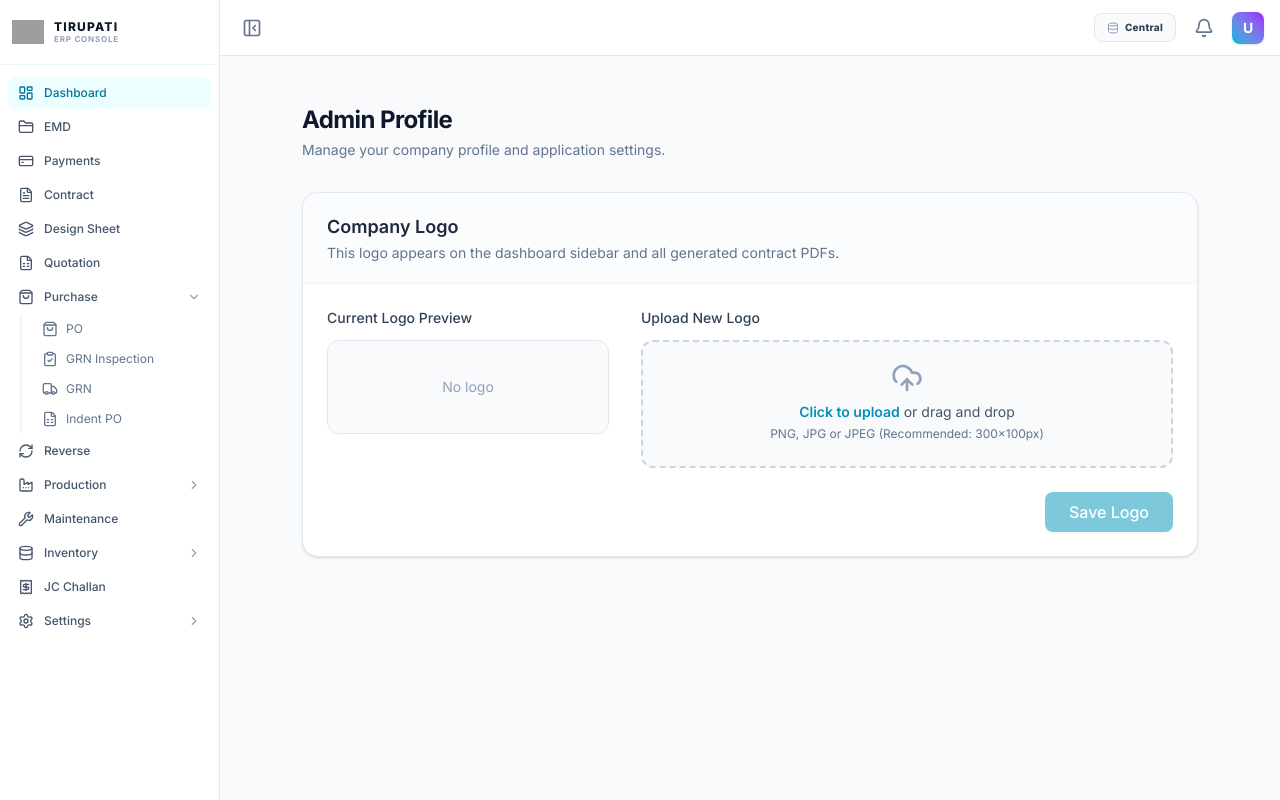
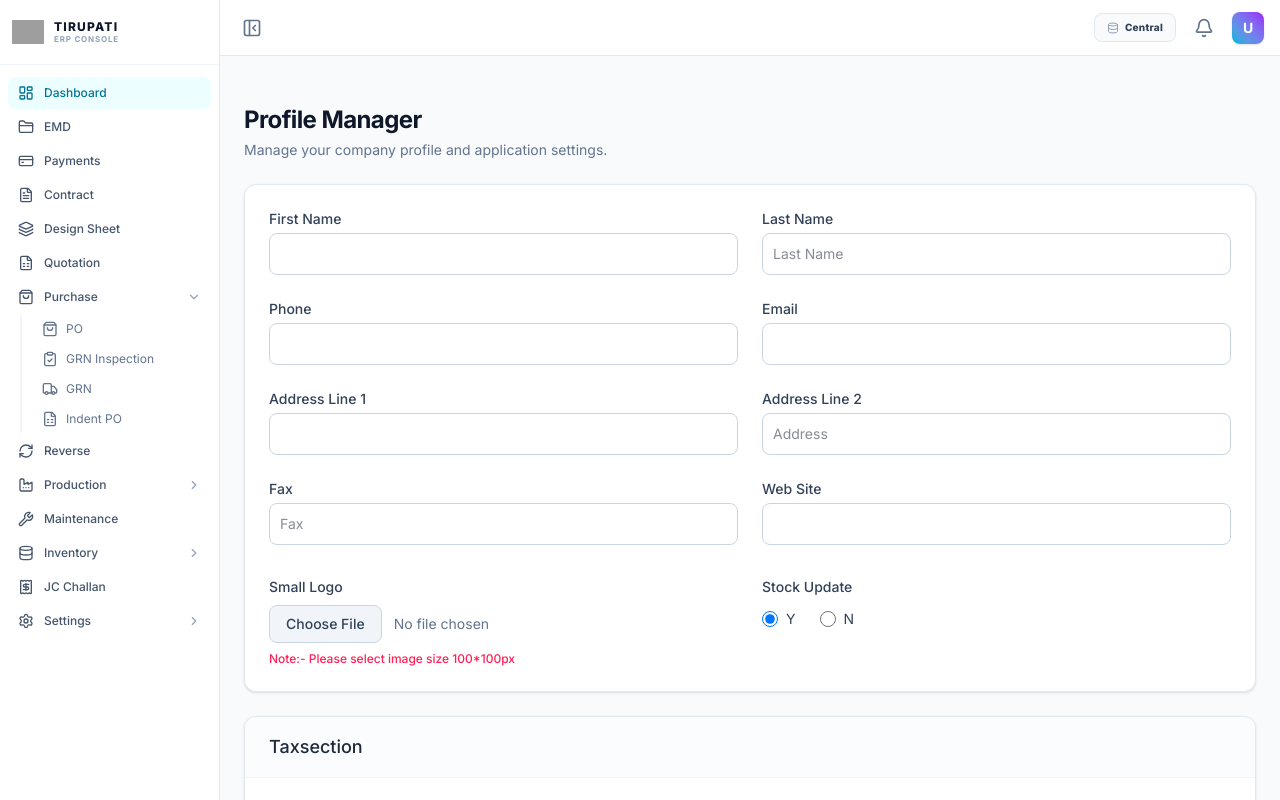
Before and after one commit to doomshell2020/OperifyNextJs, a Next.js app in the folder frontend/: page /dashboard/admin/profile in a window 1280 px wide. Built offline with nearby package versions, Linux system fonts and the light colour scheme; no server answers; grey boxes are pictures that could not be loaded.

Commit message:
Add full company and tax details to Admin Profile

```diff
--- a/frontend/app/dashboard/admin/profile/page.tsx
+++ b/frontend/app/dashboard/admin/profile/page.tsx
@@ -1,7 +1,7 @@
 'use client';
 
 import React, { useState, useEffect } from 'react';
-import { UploadCloud, CheckCircle2, AlertCircle } from 'lucide-react';
+import { UploadCloud, CheckCircle2, AlertCircle, Save } from 'lucide-react';
 import apiClient from '../../../../services/apiClient';
 
 export default function AdminProfilePage() {
@@ -10,6 +10,27 @@ export default function AdminProfilePage() {
   const [loading, setLoading] = useState(false);
   const [success, setSuccess] = useState('');
   const [error, setError] = useState('');
+
+  const [profileData, setProfileData] = useState({
+    first_name: '',
+    last_name: '',
+    phone: '',
+    email: '',
+    address1: '',
+    address2: '',
+    fax: '',
+    website: '',
+    status: 'Y',
+    company_name: '',
+    pan_number: '',
+    gst_no: '',
+    tin_date: '',
+    account_number: '',
+    ifsc: '',
+    address: '',
+    company_number: '',
+    alias: ''
+  });
 
   useEffect(() => {
     // Fetch current logo
@@ -24,6 +45,35 @@ export default function AdminProfilePage() {
         }
       })
       .catch(err => console.error('Failed to load logo:', err));
+
+    // Fetch full profile data
+    apiClient.get('/settings/profile')
+      .then(res => {
+        if (res.data.success && res.data.profile) {
+          const p = res.data.profile;
+          setProfileData({
+            first_name: p.first_name || '',
+            last_name: p.last_name || '',
+            phone: p.phone || '',
+            email: p.contact_email || p.email || '',
+            address1: p.address1 || '',
+            address2: p.address2 || '',
+            fax: p.fax || '',
+            website: p.website || '',
+            status: p.status || 'Y',
+            company_name: p.company_name || '',
+            pan_number: p.pan_number || '',
+            gst_no: p.gst_no || '',
+            tin_date: p.tin_date ? new Date(p.tin_date).toISOString().split('T')[0] : '',
+            account_number: p.account_number || '',
+            ifsc: p.ifsc || '',
+            address: p.address || '',
+            company_number: p.affiliation_no || '', // mapped from affiliation_no
+            alias: p.alias || ''
+          });
+        }
+      })
+      .catch(err => console.error('Failed to load profile details:', err));
   }, []);
 
   const handleFileChange = (e: React.ChangeEvent<HTMLInputElement>) => {
@@ -36,102 +86,221 @@ export default function AdminProfilePage() {
     }
   };
 
-  const handleUpload = async () => {
-    if (!file) return;
+  const handleInputChange = (e: React.ChangeEvent<HTMLInputElement>) => {
+    const { name, value } = e.target;
+    setProfileData(prev => ({ ...prev, [name]: value }));
+  };
+
+  const handleUploadAndSave = async () => {
     setLoading(true);
     setSuccess('');
     setError('');
 
-    const formData = new FormData();
-    formData.append('logo', file);
-
     try {
-      const response = await apiClient.post('/settings/upload-logo', formData, {
-        headers: { 'Content-Type': 'multipart/form-data' }
+      // 1. Save Text Profile Data
+      await apiClient.put('/settings/profile', {
+        ...profileData,
+        contact_email: profileData.email // map frontend field to backend if needed
       });
 
-      if (response.data.success) {
-        setSuccess('Logo updated successfully! The sidebar and PDFs will now use this logo.');
-        window.location.reload(); // Reload to refresh sidebar state if not using global state
-      } else {
-        setError(response.data.message || 'Failed to upload logo');
+      // 2. Upload Logo if selected
+      if (file) {
+        const formData = new FormData();
+        formData.append('logo', file);
+        await apiClient.post('/settings/upload-logo', formData, {
+          headers: { 'Content-Type': 'multipart/form-data' }
+        });
+      }
+
+      setSuccess('Profile updated successfully!');
+
+      // Reload page only if logo changed to update sidebar/cache
+      if (file) {
+        setTimeout(() => window.location.reload(), 1000);
       }
     } catch (err: any) {
-      setError(err.response?.data?.message || 'An error occurred during upload.');
+      setError(err.response?.data?.message || 'An error occurred during update.');
     } finally {
       setLoading(false);
     }
   };
 
   return (
-    <div className="max-w-4xl mx-auto py-6">
-      <div className="mb-8">
-        <h1 className="text-2xl font-bold text-slate-900 tracking-tight">Admin Profile</h1>
-        <p className="text-slate-500 mt-1 text-sm">Manage your company profile and application settings.</p>
+    <div className="max-w-7xl mx-auto py-6">
+      <div className="mb-6 flex justify-between items-end">
+        <div>
+          <h1 className="text-2xl font-bold text-slate-900 tracking-tight">Profile Manager</h1>
+          <p className="text-slate-500 mt-1 text-sm">Manage your company profile and application settings.</p>
+        </div>
       </div>
 
-      <div className="bg-white border border-slate-200 rounded-2xl shadow-sm overflow-hidden">
-        <div className="px-6 py-5 border-b border-slate-100 bg-slate-50/50">
-          <h2 className="text-lg font-semibold text-slate-800">Company Logo</h2>
-          <p className="text-slate-500 text-sm mt-0.5">This logo appears on the dashboard sidebar and all generated contract PDFs.</p>
-        </div>
+      <div className="bg-white border border-slate-200 rounded-xl shadow-sm overflow-hidden mb-6">
+        <div className="p-6">
+          <div className="grid grid-cols-1 md:grid-cols-2 gap-6">
 
-        <div className="p-6">
-          <div className="flex flex-col md:flex-row gap-8 items-start">
+            <div>
+              <label className="block text-sm font-medium text-slate-700 mb-1">First Name</label>
+              <input type="text" name="first_name" value={profileData.first_name} onChange={handleInputChange} className="w-full p-2.5 border border-slate-300 rounded-lg text-sm focus:ring-2 focus:ring-cyan-500 focus:border-cyan-500 outline-none transition-all" />
+            </div>
 
-            {/* Logo Preview Area */}
-            <div className="w-full md:w-1/3">
-              <p className="text-sm font-medium text-slate-700 mb-3">Current Logo Preview</p>
-              <div className="aspect-[3/1] bg-slate-50 border border-slate-200 rounded-xl flex items-center justify-center p-4">
-                {preview ? (
-                  <img src={preview} alt="Logo Preview" className="max-w-full max-h-full object-contain mix-blend-multiply" />
-                ) : (
-                  <span className="text-slate-400 text-sm">No logo</span>
+            <div>
+              <label className="block text-sm font-medium text-slate-700 mb-1">Last Name</label>
+              <input type="text" name="last_name" value={profileData.last_name} onChange={handleInputChange} className="w-full p-2.5 border border-slate-300 rounded-lg text-sm focus:ring-2 focus:ring-cyan-500 focus:border-cyan-500 outline-none transition-all" placeholder="Last Name" />
+            </div>
+
+            <div>
+              <label className="block text-sm font-medium text-slate-700 mb-1">Phone</label>
+              <input type="text" name="phone" value={profileData.phone} onChange={handleInputChange} className="w-full p-2.5 border border-slate-300 rounded-lg text-sm focus:ring-2 focus:ring-cyan-500 focus:border-cyan-500 outline-none transition-all" />
+            </div>
+
+            <div>
+              <label className="block text-sm font-medium text-slate-700 mb-1">Email</label>
+              <input type="email" name="email" value={profileData.email} onChange={handleInputChange} className="w-full p-2.5 border border-slate-300 rounded-lg text-sm focus:ring-2 focus:ring-cyan-500 focus:border-cyan-500 outline-none transition-all" />
+            </div>
+
+            <div>
+              <label className="block text-sm font-medium text-slate-700 mb-1">Address Line 1</label>
+              <input type="text" name="address1" value={profileData.address1} onChange={handleInputChange} className="w-full p-2.5 border border-slate-300 rounded-lg text-sm focus:ring-2 focus:ring-cyan-500 focus:border-cyan-500 outline-none transition-all" />
+            </div>
+
+            <div>
+              <label className="block text-sm font-medium text-slate-700 mb-1">Address Line 2</label>
+              <input type="text" name="address2" value={profileData.address2} onChange={handleInputChange} className="w-full p-2.5 border border-slate-300 rounded-lg text-sm focus:ring-2 focus:ring-cyan-500 focus:border-cyan-500 outline-none transition-all" placeholder="Address" />
+            </div>
+
+            <div>
+              <label className="block text-sm font-medium text-slate-700 mb-1">Fax</label>
+              <input type="text" name="fax" value={profileData.fax} onChange={handleInputChange} className="w-full p-2.5 border border-slate-300 rounded-lg text-sm focus:ring-2 focus:ring-cyan-500 focus:border-cyan-500 outline-none transition-all" placeholder="Fax" />
+            </div>
+
+            <div>
+              <label className="block text-sm font-medium text-slate-700 mb-1">Web Site</label>
+              <input type="text" name="website" value={profileData.website} onChange={handleInputChange} className="w-full p-2.5 border border-slate-300 rounded-lg text-sm focus:ring-2 focus:ring-cyan-500 focus:border-cyan-500 outline-none transition-all" />
+            </div>
+
+            {/* Logo and Stock Update */}
+            <div className="col-span-1 md:col-span-2 grid grid-cols-1 md:grid-cols-2 gap-6 mt-2">
+              <div>
+                <label className="block text-sm font-medium text-slate-700 mb-2">Small Logo</label>
+                <div className="flex items-center gap-3">
+                  <label className="flex items-center justify-center px-4 py-2 bg-slate-100 hover:bg-slate-200 text-slate-700 text-sm font-medium rounded-lg cursor-pointer border border-slate-300 transition-colors">
+                    Choose File
+                    <input type="file" className="hidden" accept="image/*" onChange={handleFileChange} />
+                  </label>
+                  <span className="text-sm text-slate-500 truncate max-w-[200px]">
+                    {file ? file.name : 'No file chosen'}
+                  </span>
+                </div>
+                <p className="text-xs text-rose-500 mt-2 font-medium">Note:- Please select image size 100*100px</p>
+                {preview && (
+                  <div className="mt-3 w-16 h-16 rounded border border-slate-200 overflow-hidden bg-slate-50 flex items-center justify-center">
+                    <img src={preview} alt="Logo Preview" className="max-w-full max-h-full object-contain" />
+                  </div>
                 )}
               </div>
-            </div>
 
-            {/* Upload Area */}
-            <div className="flex-1 w-full">
-              <p className="text-sm font-medium text-slate-700 mb-3">Upload New Logo</p>
-
-              <label className="flex flex-col items-center justify-center w-full h-32 border-2 border-slate-300 border-dashed rounded-xl cursor-pointer bg-slate-50 hover:bg-slate-100 transition-colors group">
-                <div className="flex flex-col items-center justify-center pt-5 pb-6">
-                  <UploadCloud className="w-8 h-8 text-slate-400 group-hover:text-cyan-500 mb-2 transition-colors" />
-                  <p className="mb-1 text-sm text-slate-600"><span className="font-semibold text-cyan-600">Click to upload</span> or drag and drop</p>
-                  <p className="text-xs text-slate-500">PNG, JPG or JPEG (Recommended: 300x100px)</p>
+              <div>
+                <label className="block text-sm font-medium text-slate-700 mb-3">Stock Update</label>
+                <div className="flex items-center gap-6">
+                  <label className="flex items-center gap-2 cursor-pointer">
+                    <input type="radio" name="status" value="Y" checked={profileData.status === 'Y'} onChange={handleInputChange} className="w-4 h-4 text-cyan-600 focus:ring-cyan-500 border-slate-300" />
+                    <span className="text-sm text-slate-700">Y</span>
+                  </label>
+                  <label className="flex items-center gap-2 cursor-pointer">
+                    <input type="radio" name="status" value="N" checked={profileData.status === 'N'} onChange={handleInputChange} className="w-4 h-4 text-cyan-600 focus:ring-cyan-500 border-slate-300" />
+                    <span className="text-sm text-slate-700">N</span>
+                  </label>
                 </div>
-                <input type="file" className="hidden" accept="image/png, image/jpeg, image/jpg" onChange={handleFileChange} />
-              </label>
-
-              {success && (
-                <div className="mt-4 p-3 bg-emerald-50 text-emerald-700 text-sm rounded-lg flex items-start gap-2 border border-emerald-100">
-                  <CheckCircle2 className="w-4 h-4 mt-0.5 shrink-0" />
-                  <p>{success}</p>
-                </div>
-              )}
-
-              {error && (
-                <div className="mt-4 p-3 bg-rose-50 text-rose-700 text-sm rounded-lg flex items-start gap-2 border border-rose-100">
-                  <AlertCircle className="w-4 h-4 mt-0.5 shrink-0" />
-                  <p>{error}</p>
-                </div>
-              )}
-
-              <div className="mt-6 flex justify-end">
-                <button
-                  onClick={handleUpload}
-                  disabled={!file || loading}
-                  className="bg-cyan-600 hover:bg-cyan-700 text-white font-medium py-2 px-6 rounded-lg transition-colors disabled:opacity-50 disabled:cursor-not-allowed flex items-center gap-2 shadow-sm"
-                >
-                  {loading ? 'Uploading...' : 'Save Logo'}
-                </button>
               </div>
             </div>
 
           </div>
         </div>
       </div>
+
+      <div className="bg-white border border-slate-200 rounded-xl shadow-sm overflow-hidden">
+        <div className="px-6 py-4 border-b border-slate-100 bg-slate-50/50">
+          <h2 className="text-lg font-medium text-slate-800">Taxsection</h2>
+        </div>
+        <div className="p-6">
+          <div className="grid grid-cols-1 md:grid-cols-2 gap-6">
+
+            <div>
+              <label className="block text-sm font-medium text-slate-700 mb-1">Company Name</label>
+              <input type="text" name="company_name" value={profileData.company_name} onChange={handleInputChange} className="w-full p-2.5 border border-slate-300 rounded-lg text-sm focus:ring-2 focus:ring-cyan-500 focus:border-cyan-500 outline-none transition-all" />
+            </div>
+
+            <div>
+              <label className="block text-sm font-medium text-slate-700 mb-1">Pan No</label>
+              <input type="text" name="pan_number" value={profileData.pan_number} onChange={handleInputChange} className="w-full p-2.5 border border-slate-300 rounded-lg text-sm focus:ring-2 focus:ring-cyan-500 focus:border-cyan-500 outline-none transition-all" />
+            </div>
+
+            <div className="md:col-start-2">
+              <label className="block text-sm font-medium text-slate-700 mb-1">GST No</label>
+              <input type="text" name="gst_no" value={profileData.gst_no} onChange={handleInputChange} className="w-full p-2.5 border border-slate-300 rounded-lg text-sm focus:ring-2 focus:ring-cyan-500 focus:border-cyan-500 outline-none transition-all" />
+            </div>
+
+            <div className="md:col-start-1 md:row-start-3">
+              <label className="block text-sm font-medium text-slate-700 mb-1">Tin Date</label>
+              <input type="date" name="tin_date" value={profileData.tin_date} onChange={handleInputChange} className="w-full p-2.5 border border-slate-300 rounded-lg text-sm focus:ring-2 focus:ring-cyan-500 focus:border-cyan-500 outline-none transition-all text-slate-700" />
+            </div>
+
+            <div>
+              <label className="block text-sm font-medium text-slate-700 mb-1">Account No</label>
+              <input type="text" name="account_number" value={profileData.account_number} onChange={handleInputChange} className="w-full p-2.5 border border-slate-300 rounded-lg text-sm focus:ring-2 focus:ring-cyan-500 focus:border-cyan-500 outline-none transition-all" />
+            </div>
+
+            <div>
+              <label className="block text-sm font-medium text-slate-700 mb-1">IFSC Code</label>
+              <input type="text" name="ifsc" value={profileData.ifsc} onChange={handleInputChange} className="w-full p-2.5 border border-slate-300 rounded-lg text-sm focus:ring-2 focus:ring-cyan-500 focus:border-cyan-500 outline-none transition-all" />
+            </div>
+
+            <div>
+              <label className="block text-sm font-medium text-slate-700 mb-1">Address</label>
+              <input type="text" name="address" value={profileData.address} onChange={handleInputChange} className="w-full p-2.5 border border-slate-300 rounded-lg text-sm focus:ring-2 focus:ring-cyan-500 focus:border-cyan-500 outline-none transition-all" placeholder="Address" />
+            </div>
+
+            <div>
+              <label className="block text-sm font-medium text-slate-700 mb-1">Company Number</label>
+              <input type="text" name="company_number" value={profileData.company_number} onChange={handleInputChange} className="w-full p-2.5 border border-slate-300 rounded-lg text-sm focus:ring-2 focus:ring-cyan-500 focus:border-cyan-500 outline-none transition-all" placeholder="Company Number" />
+            </div>
+
+            <div>
+              <label className="block text-sm font-medium text-slate-700 mb-1">Alias</label>
+              <input type="text" name="alias" value={profileData.alias} onChange={handleInputChange} className="w-full p-2.5 border border-slate-300 rounded-lg text-sm focus:ring-2 focus:ring-cyan-500 focus:border-cyan-500 outline-none transition-all" />
+            </div>
+
+          </div>
+        </div>
+      </div>
+
+      {success && (
+        <div className="mb-6 p-4 bg-emerald-50 text-emerald-700 text-sm rounded-xl flex items-start gap-2 border border-emerald-100 shadow-sm">
+          <CheckCircle2 className="w-5 h-5 mt-0.5 shrink-0" />
+          <p>{success}</p>
+        </div>
+      )}
+
+      {error && (
+        <div className="mb-6 p-4 bg-rose-50 text-rose-700 text-sm rounded-xl flex items-start gap-2 border border-rose-100 shadow-sm">
+          <AlertCircle className="w-5 h-5 mt-0.5 shrink-0" />
+          <p>{error}</p>
+        </div>
+      )}
+
+      <div className="flex justify-between items-center mb-10">
+        <button className="px-6 py-2.5 bg-cyan-500 hover:bg-cyan-600 text-white font-medium rounded-lg shadow-sm transition-colors">
+          Cancel
+        </button>
+        <button
+          onClick={handleUploadAndSave}
+          disabled={loading}
+          className="px-8 py-2.5 bg-blue-500 hover:bg-blue-600 text-white font-medium rounded-lg shadow-sm transition-colors flex items-center gap-2 disabled:opacity-50"
+        >
+          {loading ? 'Saving...' : 'Update'}
+        </button>
+      </div>
+
     </div>
   );
 }
```
Also changed, not shown: 2 other files (tests, documents, lock files or other folders).
